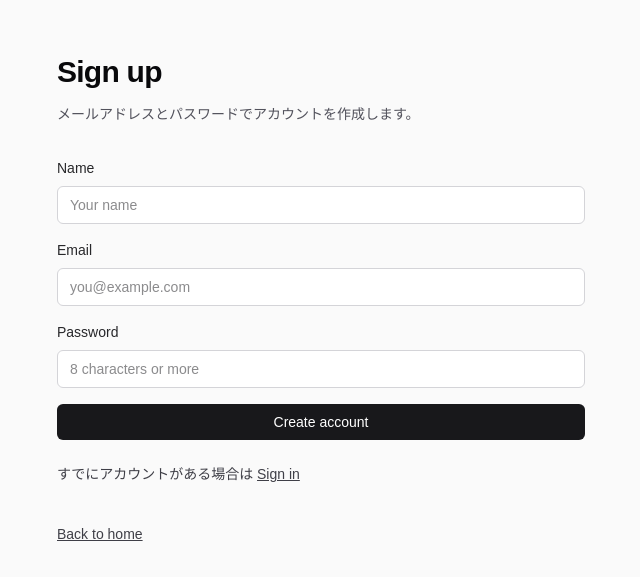
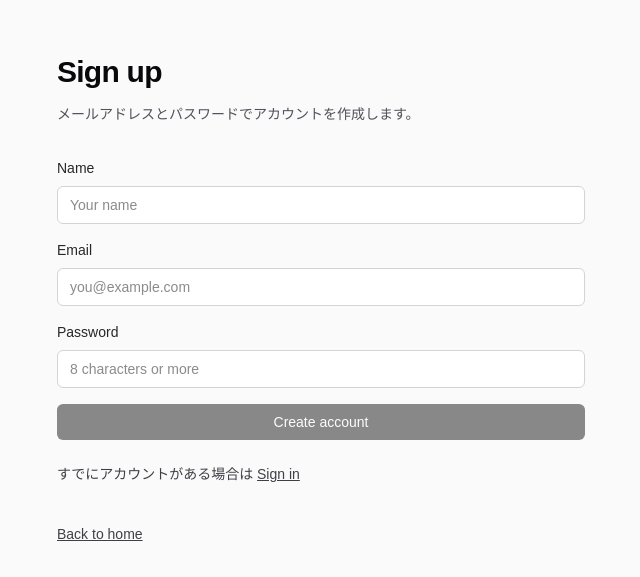
Before and after one commit to FR-k-sakamoto/x-clone, a Next.js app: page /signup in a window 1280 px wide. Shown: the part 101-678 px from the top of the page, without its empty margins (319-959 px from the left). Built offline with nearby package versions, Linux system fonts and the light colour scheme; no server answers.

Commit message:
auth(presentation): wire signup page, form, and server action

```diff
--- /dev/null
+++ b/app/_components/auth/SignupForm.tsx
@@ -0,0 +1,76 @@
+"use client";
+
+import { useActionState, useMemo, useState } from "react";
+
+import type { SignUpState } from "@/app/signup/actions";
+import { signUpWithEmailPassword } from "@/app/signup/actions";
+
+const initialState: SignUpState = { ok: false, message: null };
+
+export function SignupForm() {
+  const [state, action, pending] = useActionState(signUpWithEmailPassword, initialState);
+  const [email, setEmail] = useState("");
+  const [name, setName] = useState("");
+
+  const disabled = useMemo(
+    () => pending || email.trim().length === 0 || name.trim().length === 0,
+    [pending, email, name]
+  );
+
+  return (
+    <form action={action} className="mt-8 space-y-4">
+      <div>
+        <label className="block text-sm font-medium text-zinc-800">Name</label>
+        <input
+          name="name"
+          type="text"
+          autoComplete="name"
+          value={name}
+          onChange={(e) => setName(e.target.value)}
+          className="mt-2 w-full rounded-md border border-zinc-300 bg-white px-3 py-2 text-sm text-zinc-900 outline-none focus:border-zinc-500"
+          placeholder="Your name"
+          required
+        />
+      </div>
+
+      <div>
+        <label className="block text-sm font-medium text-zinc-800">Email</label>
+        <input
+          name="email"
+          type="email"
+          autoComplete="email"
+          value={email}
+          onChange={(e) => setEmail(e.target.value)}
+          className="mt-2 w-full rounded-md border border-zinc-300 bg-white px-3 py-2 text-sm text-zinc-900 outline-none focus:border-zinc-500"
+          placeholder="you@example.com"
+          required
+        />
+      </div>
+
+      <div>
+        <label className="block text-sm font-medium text-zinc-800">
+          Password
+        </label>
+        <input
+          name="password"
+          type="password"
+          autoComplete="new-password"
+          className="mt-2 w-full rounded-md border border-zinc-300 bg-white px-3 py-2 text-sm text-zinc-900 outline-none focus:border-zinc-500"
+          placeholder="8 characters or more"
+          minLength={8}
+          required
+        />
+      </div>
+
+      {state.message ? <p className="text-sm text-red-600">{state.message}</p> : null}
+
+      <button
+        type="submit"
+        disabled={disabled}
+        className="w-full rounded-md bg-zinc-900 px-4 py-2 text-sm font-medium text-white hover:bg-zinc-800 disabled:cursor-not-allowed disabled:opacity-50"
+      >
+        {pending ? "Creating..." : "Create account"}
+      </button>
+    </form>
+  );
+}
--- a/app/signup/actions.ts
+++ b/app/signup/actions.ts
@@ -1,47 +1,43 @@
 "use server";
 
-import bcrypt from "bcryptjs";
 import { redirect } from "next/navigation";
 
+import { signUpWithEmailPassword as signUpUseCase } from "@/app/_application/auth/signUpWithEmailPassword";
 import { prisma } from "@/app/_infrastructure/db/prisma";
-import { generateUniqueHandle } from "@/app/_infrastructure/auth/handle";
+import { PrismaEmailPasswordUserRepository } from "@/app/_infrastructure/auth/PrismaEmailPasswordUserRepository";
+import { BcryptPasswordHasher } from "@/app/_infrastructure/auth/BcryptPasswordHasher";
 
-function mustString(fd: FormData, key: string) {
+export type SignUpState = { ok: boolean; message: string | null };
+
+function getString(fd: FormData, key: string) {
   const v = fd.get(key);
-  if (typeof v !== "string") throw new Error(`${key} is required.`);
-  return v;
+  return typeof v === "string" ? v : "";
 }
 
-export async function signUpWithEmailPassword(formData: FormData) {
-  const emailRaw = mustString(formData, "email").trim().toLowerCase();
-  const nameRaw = mustString(formData, "name").trim();
-  const password = mustString(formData, "password");
+export async function signUpWithEmailPassword(
+  _prevState: SignUpState,
+  formData: FormData
+): Promise<SignUpState> {
+  const email = getString(formData, "email");
+  const name = getString(formData, "name");
+  const password = getString(formData, "password");
 
-  if (!/^[^\s@]+@[^\s@]+\.[^\s@]+$/.test(emailRaw)) {
-    throw new Error("Invalid email.");
+  const userRepo = new PrismaEmailPasswordUserRepository(prisma);
+  const passwordHasher = new BcryptPasswordHasher();
+
+  try {
+    const result = await signUpUseCase(
+      { userRepo, passwordHasher },
+      { email, name, password }
+    );
+
+    if (result.ok) {
+      redirect("/login");
+    }
+
+    return { ok: false, message: result.message };
+  } catch (err) {
+    console.error("[auth][signup][action]", err);
+    return { ok: false, message: "サインアップに失敗しました。" };
   }
-  if (nameRaw.length === 0) throw new Error("Invalid name.");
-  if (password.length < 8) throw new Error("Password must be at least 8 characters.");
-
-  const existing = await prisma.user.findUnique({
-    where: { email: emailRaw },
-    select: { id: true },
-  });
-  if (existing) {
-    throw new Error("Email already in use.");
-  }
-
-  const handle = await generateUniqueHandle(prisma, emailRaw, nameRaw);
-  const passwordHash = await bcrypt.hash(password, 12);
-
-  await prisma.user.create({
-    data: {
-      email: emailRaw,
-      name: nameRaw,
-      handle,
-      passwordHash,
-    },
-  });
-
-  redirect("/login");
 }
--- a/app/signup/page.tsx
+++ b/app/signup/page.tsx
@@ -3,7 +3,7 @@ import { getServerSession } from "next-auth";
 import { redirect } from "next/navigation";
 
 import { authOptions } from "@/app/_infrastructure/auth/authOptions";
-import { signUpWithEmailPassword } from "@/app/signup/actions";
+import { SignupForm } from "@/app/_components/auth/SignupForm";
 
 export default async function SignupPage() {
   const session = await getServerSession(authOptions);
@@ -19,55 +19,7 @@ export default async function SignupPage() {
           メールアドレスとパスワードでアカウントを作成します。
         </p>
 
-        <form action={signUpWithEmailPassword} className="mt-8 space-y-4">
-          <div>
-            <label className="block text-sm font-medium text-zinc-800">
-              Name
-            </label>
-            <input
-              name="name"
-              type="text"
-              autoComplete="name"
-              className="mt-2 w-full rounded-md border border-zinc-300 bg-white px-3 py-2 text-sm text-zinc-900 outline-none focus:border-zinc-500"
-              placeholder="Your name"
-              required
-            />
-          </div>
-          <div>
-            <label className="block text-sm font-medium text-zinc-800">
-              Email
-            </label>
-            <input
-              name="email"
-              type="email"
-              autoComplete="email"
-              className="mt-2 w-full rounded-md border border-zinc-300 bg-white px-3 py-2 text-sm text-zinc-900 outline-none focus:border-zinc-500"
-              placeholder="you@example.com"
-              required
-            />
-          </div>
-          <div>
-            <label className="block text-sm font-medium text-zinc-800">
-              Password
-            </label>
-            <input
-              name="password"
-              type="password"
-              autoComplete="new-password"
-              className="mt-2 w-full rounded-md border border-zinc-300 bg-white px-3 py-2 text-sm text-zinc-900 outline-none focus:border-zinc-500"
-              placeholder="8 characters or more"
-              minLength={8}
-              required
-            />
-          </div>
-
-          <button
-            type="submit"
-            className="w-full rounded-md bg-zinc-900 px-4 py-2 text-sm font-medium text-white hover:bg-zinc-800"
-          >
-            Create account
-          </button>
-        </form>
+        <SignupForm />
 
         <div className="mt-6 text-sm text-zinc-700">
           すでにアカウントがある場合は{" "}
```
